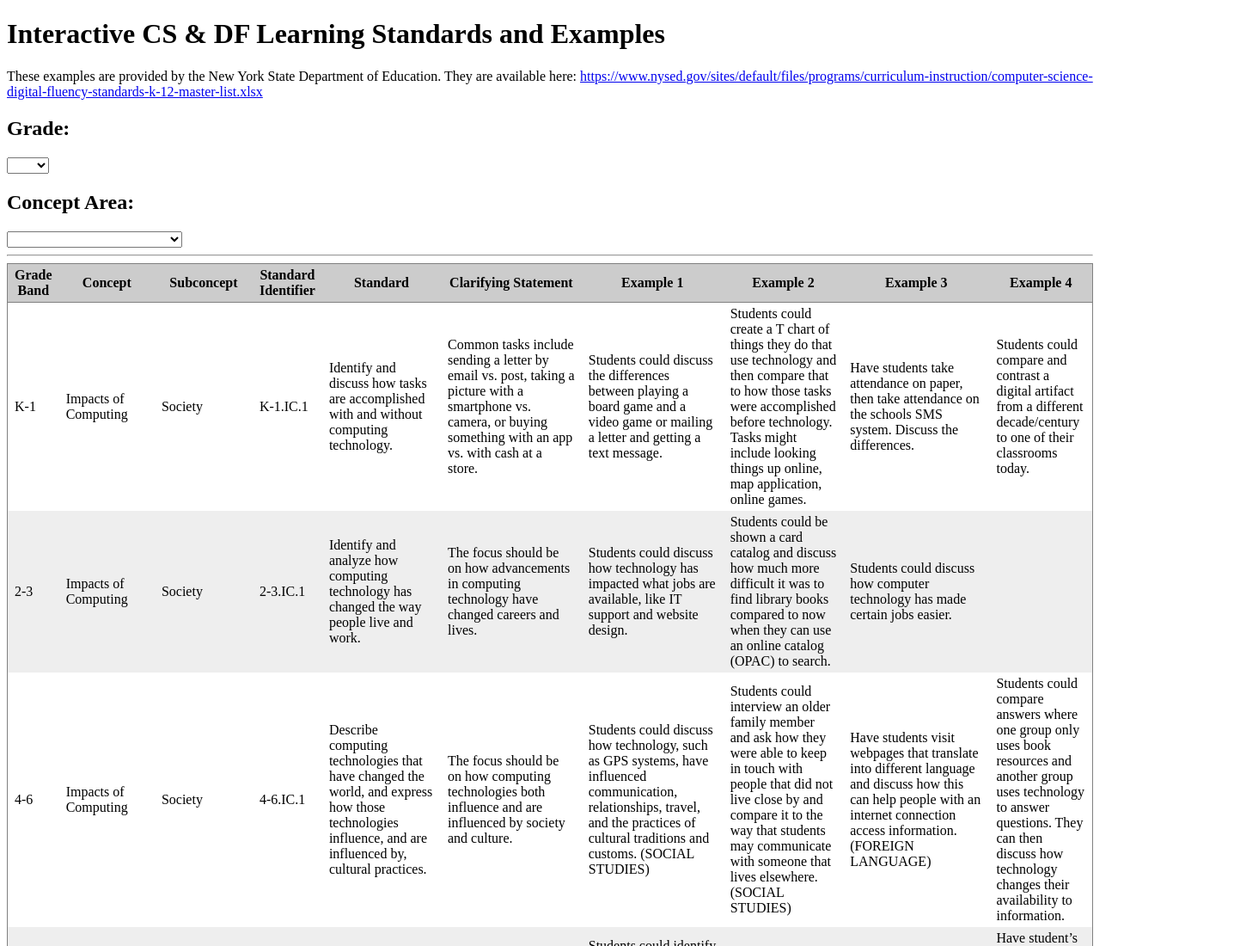
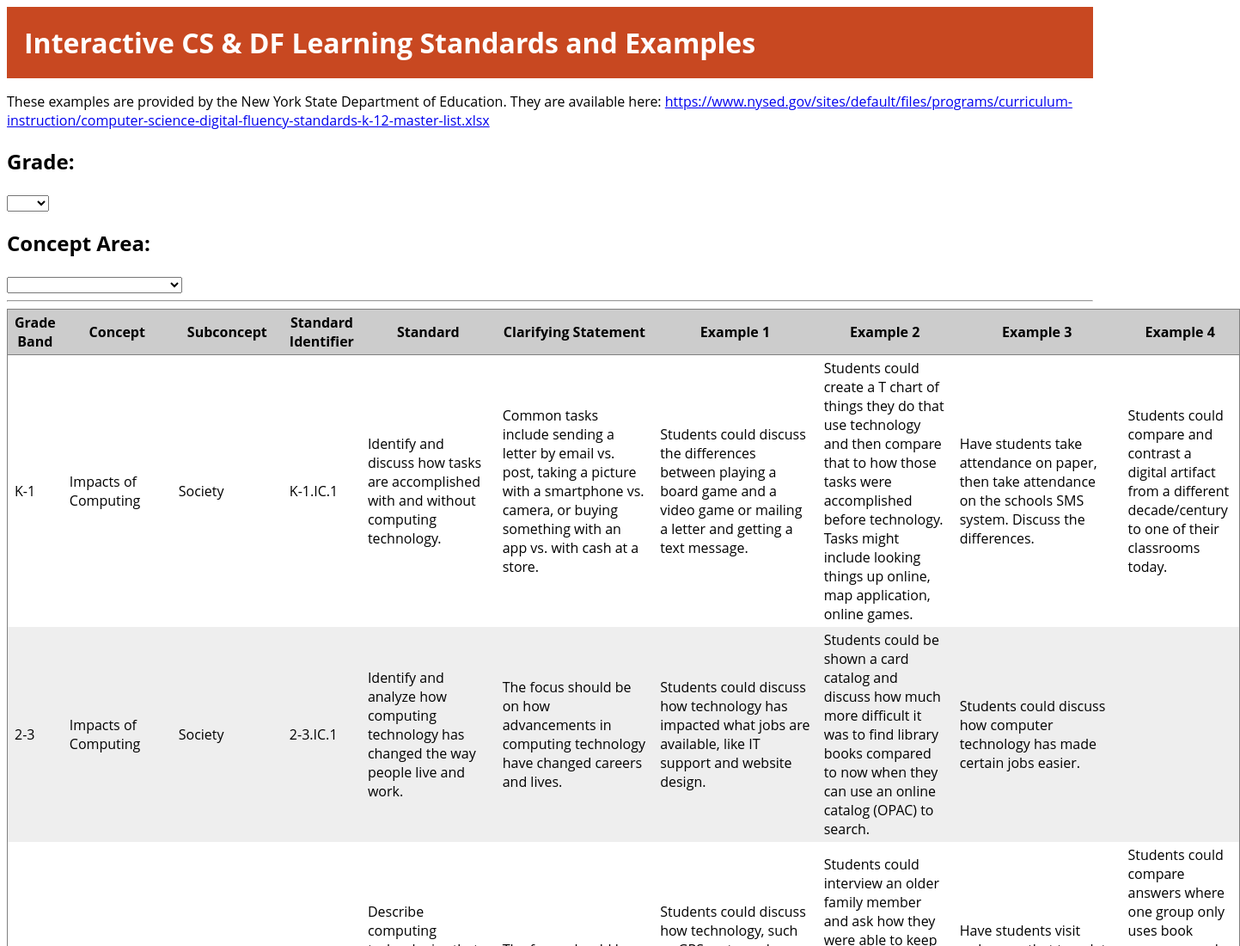
Before and after one commit to czechtech/NYSED_CSDF_Standards_Examples, a plain HTML site: page index.html in a window 1280 px wide. Shown: the top 1100 px of the page at 86% size, 1443 px wide, since content can reach past the window. Drawn offline with Linux system fonts and the light colour scheme.

Commit message:
Update style.css
Cosmetic updates

```diff
--- a/style.css
+++ b/style.css
@@ -1,3 +1,17 @@
+body {
+  font-family: 'Open Sans', Arial, Helvetica, sans-serif;
+}
+
+h1 {
+  background-color: #c84821;
+  color: white;
+  padding: 20px;
+  margin: 0;
+  width: 100%;
+  box-sizing: border-box;
+}
+
+
 /*  Credit to Mr. Polywhirl at https://stackoverflow.com/questions/66989506/filtering-html-table-columns-with-select-dropdowns */
 
 .filter-table {
```
